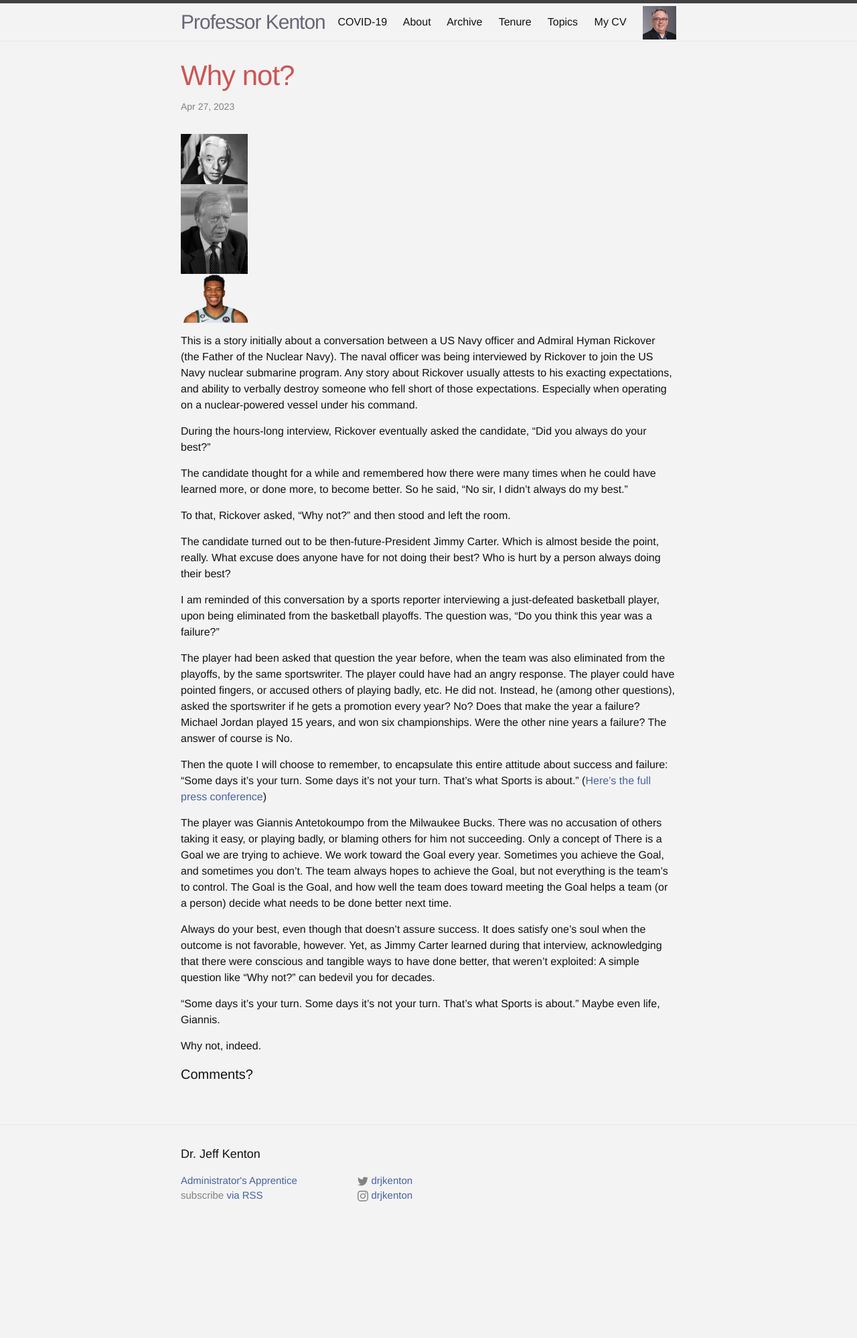
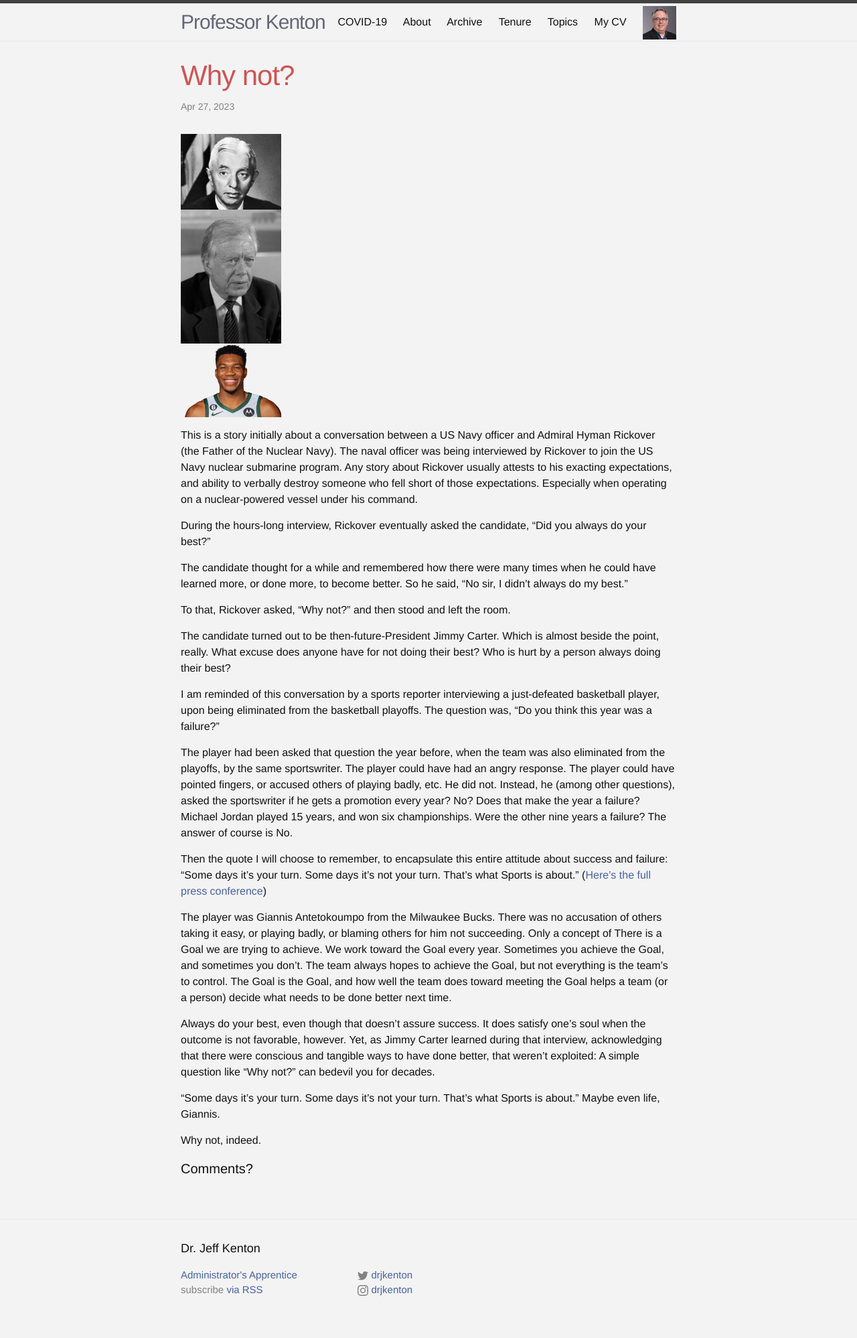
Before and after one commit to jkenton/drkenton, a Jekyll site: the page built from _posts/2023-04-27-rickover-why-not.md, in a window 1280 px wide. Shown: the whole page at 67% size. Built offline with Jekyll 4.4.1, drawn with Linux system fonts in a browser that asks for light colours; comment, search, counter and statistics services are not loaded; before the commit the page ends 1857 px from its top, so only the background shows below that.

Commit message:
why not?

```diff
--- a/_posts/2023-04-27-rickover-why-not.md
+++ b/_posts/2023-04-27-rickover-why-not.md
@@ -7,9 +7,7 @@
 
 
 <figure>
- <img src="/images/Hyman-G-Rickover-1955.webp" alt="Hyman Rickover" width="100">
-<img src="/images/Jimmy_Carter.jpg" alt="Jimmy Carter" width = "100">
-<img src="/images/Giannis_Antetokuompo.webp" alt="Giannis_Antetokuompo" width="100">
+ <img src="/images/Hyman-G-Rickover-1955.webp" alt="Hyman Rickover" width="150"> <img src="/images/Jimmy_Carter.jpg" alt="Jimmy Carter" width = "150"><img src="/images/Giannis_Antetokuompo.webp" alt="Giannis_Antetokuompo" width="150">
 </figure>
 
 
```
